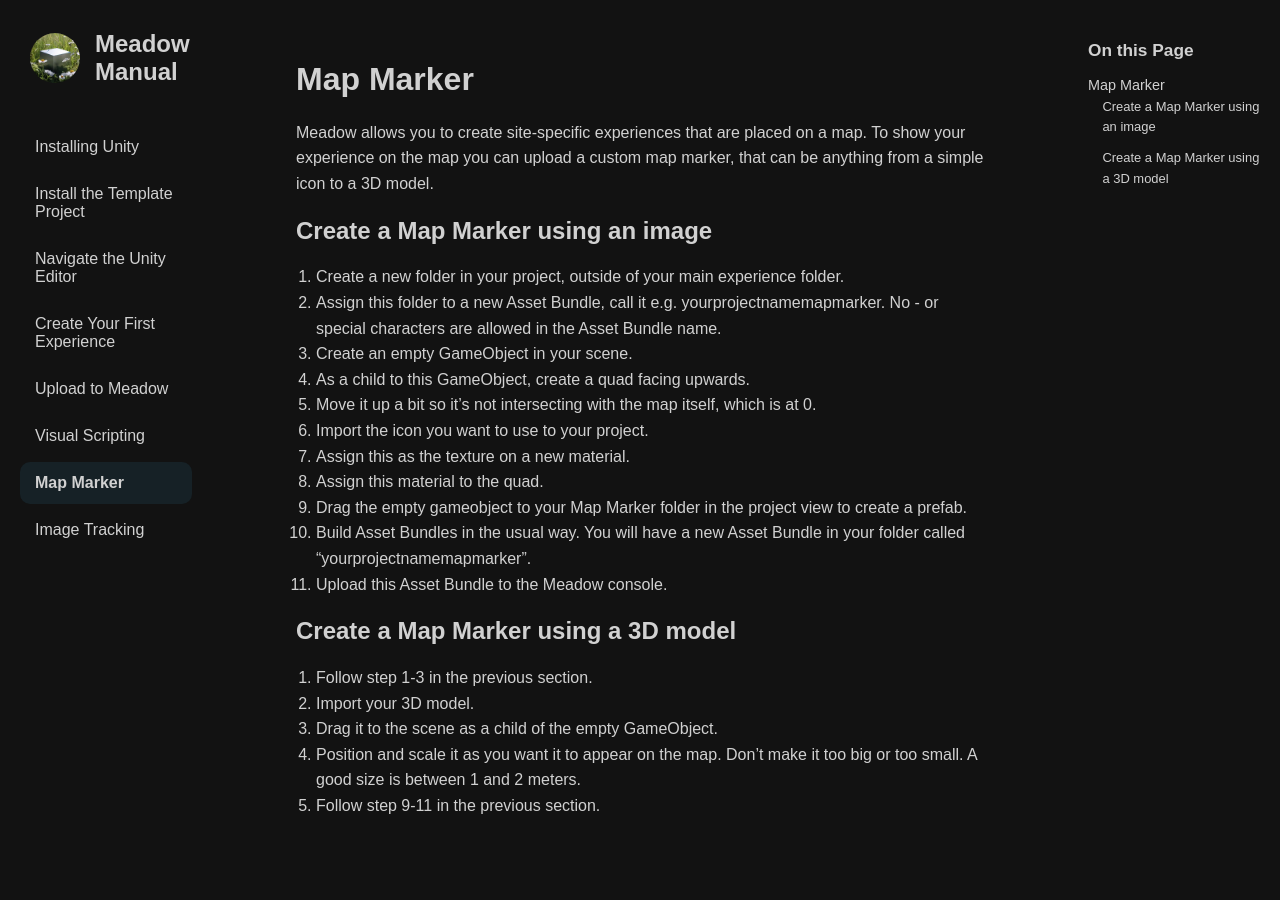
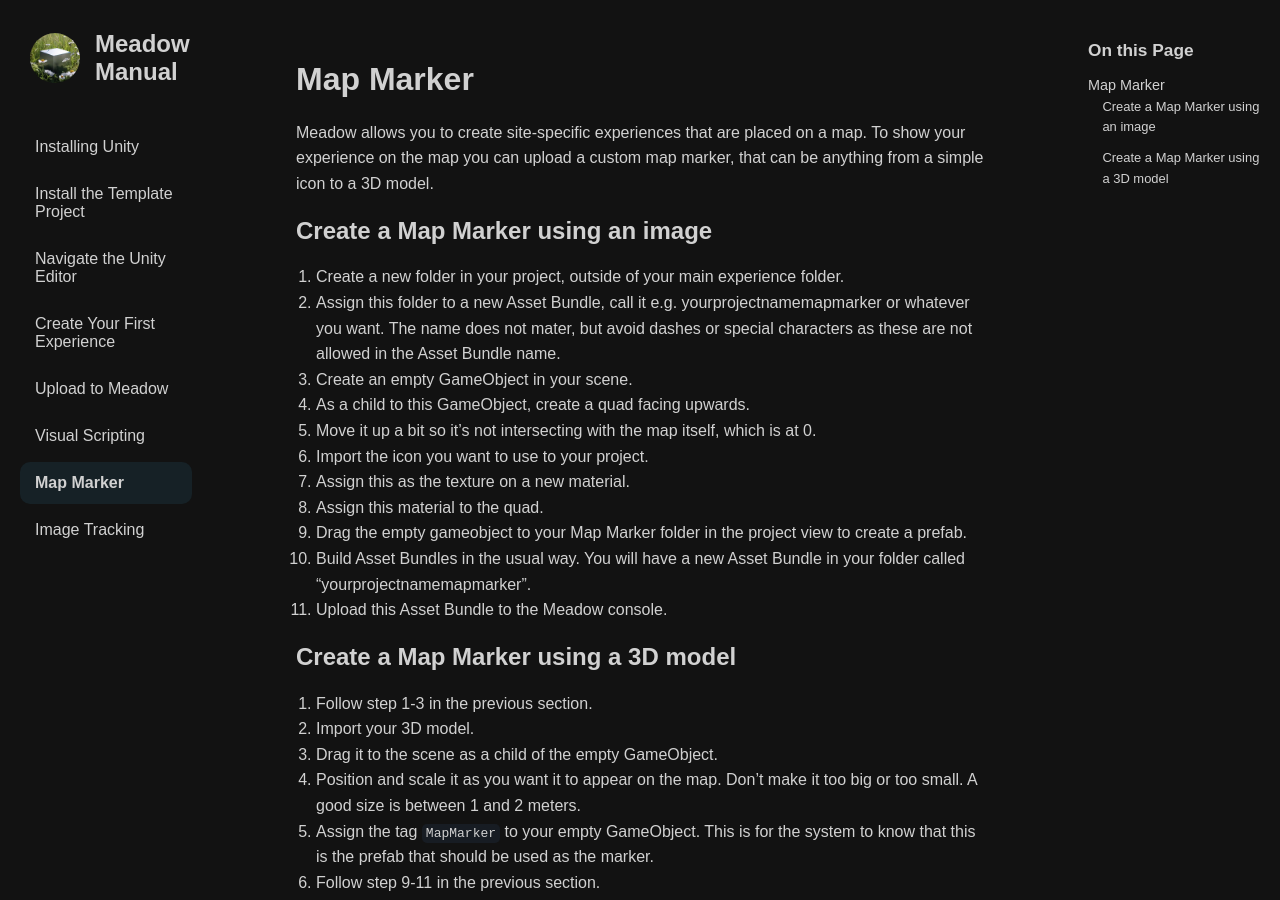
Before and after one commit to untoldgarden/meadow-manual, a Jekyll site: the page built from map-marker.md, in a window 1280 px wide and 900 px high. Built offline with Jekyll 4.4.1, drawn with Linux system fonts in a browser that asks for light colours; the table of contents is made by our own code.

Commit message:
clarified map marker

```diff
--- a/map-marker.md
+++ b/map-marker.md
@@ -11,7 +11,7 @@
 ## Create a Map Marker using an image
 
 1. Create a new folder in your project, outside of your main experience folder.
-2. Assign this folder to a new Asset Bundle, call it e.g. yourprojectnamemapmarker. No - or special characters are allowed in the Asset Bundle name.
+2. Assign this folder to a new Asset Bundle, call it e.g. yourprojectnamemapmarker or whatever you want. The name does not mater, but avoid dashes or special characters as these are not allowed in the Asset Bundle name.
 3. Create an empty GameObject in your scene.
 4. As a child to this GameObject, create a quad facing upwards.
 5. Move it up a bit so it’s not intersecting with the map itself, which is at 0.
@@ -28,4 +28,5 @@
 2. Import your 3D model.
 3. Drag it to the scene as a child of the empty GameObject.
 4. Position and scale it as you want it to appear on the map. Don't make it too big or too small. A good size is between 1 and 2 meters.
-5. Follow step 9-11 in the previous section.
+5. Assign the tag `MapMarker` to your empty GameObject. This is for the system to know that this is the prefab that should be used as the marker.
+6. Follow step 9-11 in the previous section.
```
